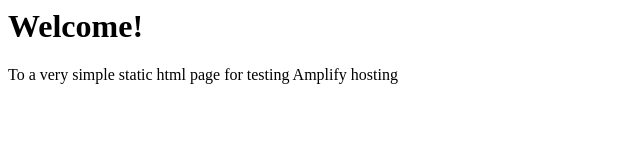
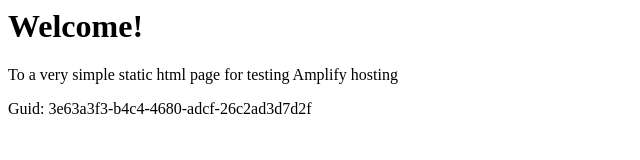
Before and after one commit to aws-aemilia-gru/Github-PR-Commit-Integration-Test-DoNotTouch-v0-prod-sa-east-1, a website: page src/index.html in a window 1280 px wide. Shown: the whole page, without its empty margins (0-640 px from the left). Drawn offline with Linux system fonts and the light colour scheme.

Commit message:
commit from integ tests

```diff
--- a/src/index.html
+++ b/src/index.html
@@ -1,3 +1,5 @@
+
+
 <html lang="en">
 
 <head>
@@ -10,6 +12,6 @@
 <body>
     <h1>Welcome!</h1>
     <p>To a very simple static html page for testing Amplify hosting</p>
-</body>
+    <p>Guid: 3e63a3f3-b4c4-4680-adcf-26c2ad3d7d2f</p></body>
 
 </html>
```
